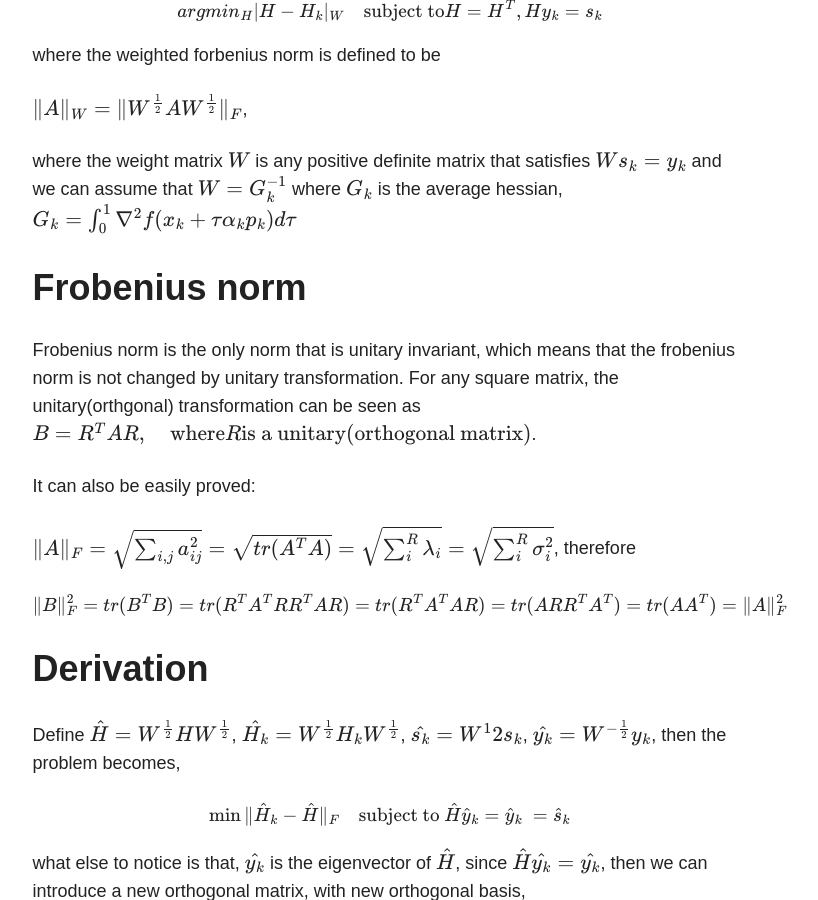
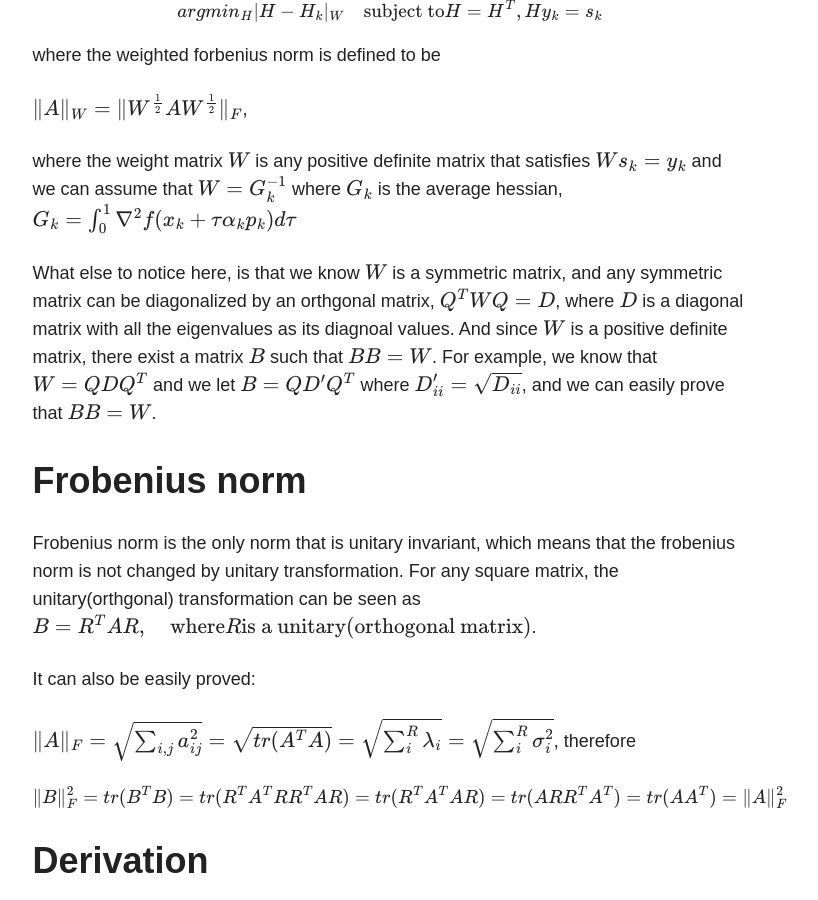
Before and after one commit to ryanyuan42/ryanyuan42.github.io, a Jekyll site: the page built from _posts/2018-09-22-BFGS_optimization.md, in a window 1280 px wide and 900 px high, scrolled down 1782 px. Shown: the whole window, without its empty margins (347-1165 px from the left). Built offline with Jekyll 4.4.1, drawn with Linux system fonts in a browser that asks for light colours; nearby versions of some CDN libraries; formulas are drawn with MathJax 3; comment, search, counter and statistics services are not loaded.

Commit message:
Update 2018-09-22-BFGS_optimization.md

```diff
--- a/_posts/2018-09-22-BFGS_optimization.md
+++ b/_posts/2018-09-22-BFGS_optimization.md
@@ -40,6 +40,8 @@ where the weighted forbenius norm is defined to be
 $$ \| A \|_W = \| W^{\frac{1}{2}} A W^{\frac{1}{2}}\|_F$$,
 
 where the weight matrix $$W$$ is any positive definite matrix that satisfies $$W s_k = y_k$$ and we can assume that $$W = G_k^{-1}$$ where $$G_k$$ is the average hessian, $$G_k= \int_0^1 \nabla^2 f(x_k+\tau \alpha_k p_k)d\tau$$
+
+What else to notice here, is that we know $$W$$ is a symmetric matrix, and any symmetric matrix can be diagonalized by an orthgonal matrix, $$ Q^T W Q = D$$, where $$D$$ is a diagonal matrix with all the eigenvalues as its diagnoal values. And since $$W$$ is a positive definite matrix, there exist a matrix $$B$$ such that $$B B = W$$. For example, we know that $$W = Q D Q^T$$ and we let $$B = Q D' Q^T$$ where $$D'_{ii} = \sqrt{D_{ii}}$$, and we can easily prove that $$B B = W$$.
 
 # Frobenius norm
 
```
